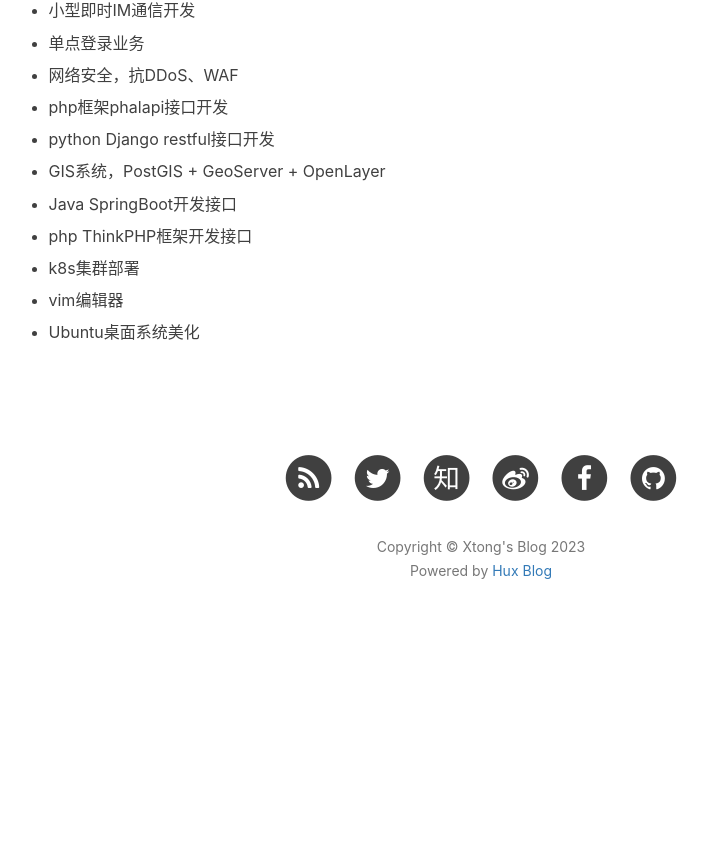
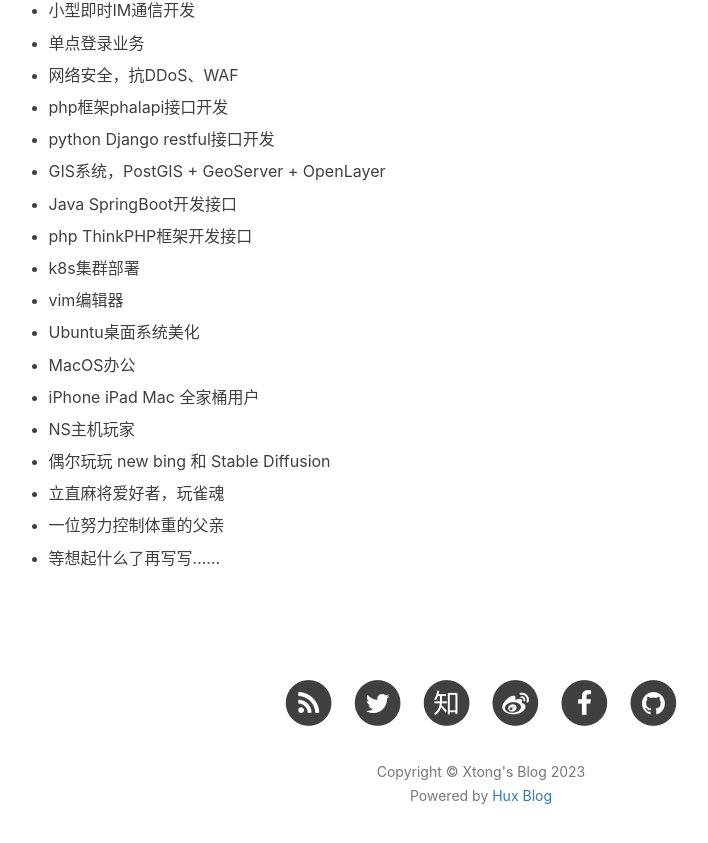
Before and after one commit to tongg112/tongg112.github.io, a Jekyll site: the page built from about.html, in a window 1280 px wide and 900 px high, scrolled down 1505 px. Shown: the top 843 px of the window, without its empty margins (159-867 px from the left). Built offline with Jekyll 4.4.1, drawn with Linux system fonts in a browser that asks for light colours; nearby versions of some CDN libraries; comment, search, counter and statistics services are not loaded; before the commit the page ends 2180 px from its top, so only the background shows below that.

Commit message:
about: 更新关于

```diff
--- a/_includes/about/zh.md
+++ b/_includes/about/zh.md
@@ -78,3 +78,17 @@
 - vim编辑器
 
 - Ubuntu桌面系统美化
+
+- MacOS办公
+
+- iPhone iPad Mac 全家桶用户
+
+- NS主机玩家
+
+- 偶尔玩玩 new bing 和 Stable Diffusion
+
+- 立直麻将爱好者，玩雀魂
+
+- 一位努力控制体重的父亲
+
+- 等想起什么了再写写……
```
